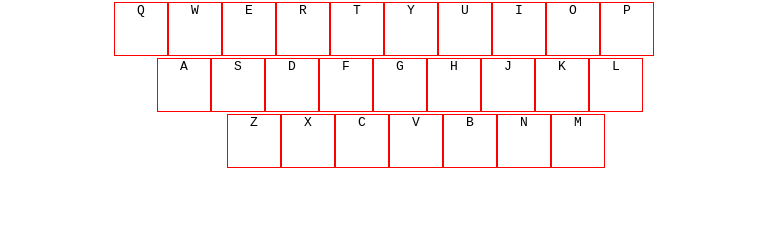
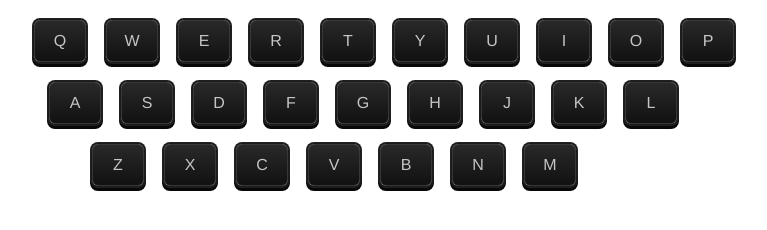
Before and after one commit to lhalou/nav-demo, a plain HTML site: page index.html in a window 1280 px wide. Shown: the whole page, without its empty margins (256-1023 px from the left). Drawn offline with Linux system fonts and the light colour scheme.

Commit message:
添加键盘样式

```diff
--- a/index.html
+++ b/index.html
@@ -8,11 +8,12 @@
   <link rel="stylesheet" href="./style.css">
 </head>
 
+
 <body>
+
   <header></header>
   <main>
     <div class="content" id="main">
-
     </div>
   </main>
   <footer></footer>
@@ -47,12 +48,14 @@
     index = 0
     while (index < keys['length']) {
       div = document.createElement("div");
+      div.className = 'row'
       main.appendChild(div);
       index2 = 0
       row = keys[index]
       while (index2 < row.length) {
         kbd = document.createElement('kbd')
         kbd.textContent = row[index2]
+        kbd.className = 'key'
         button = document.createElement('button')
         button.textContent = '编辑'
         button.id = row[index2]
--- a/style.css
+++ b/style.css
@@ -29,9 +29,32 @@ kbd:hover>button {
 }
 
 #main>div:nth-child(2) {
-  margin-left: 2em;
+  margin-left: -22px;
 }
 
 #main>div:nth-child(3) {
-  margin-left: 4em;
+  margin-left: -80px;
 }
+
+.key {
+  width: 50px;
+  height: 40px;
+  background: linear-gradient(to bottom, #292929 0%, #111111 100%);
+  color: #c5c5c5;
+  border: 1px solid #373737;
+  border-radius: 6px;
+  box-shadow: 0 0 0 1px #1A1B1C, 0 0 0 2px #1F2020, 0 3px 0 2px #080808;
+  display: inline-flex;
+  align-items: center;
+  justify-content: center;
+  font-size: 16px;
+  font-family: Helvetica;
+}
+
+.row {
+  margin: 20px;
+}
+
+.row .key {
+  margin: 0 10px;
+}
```
